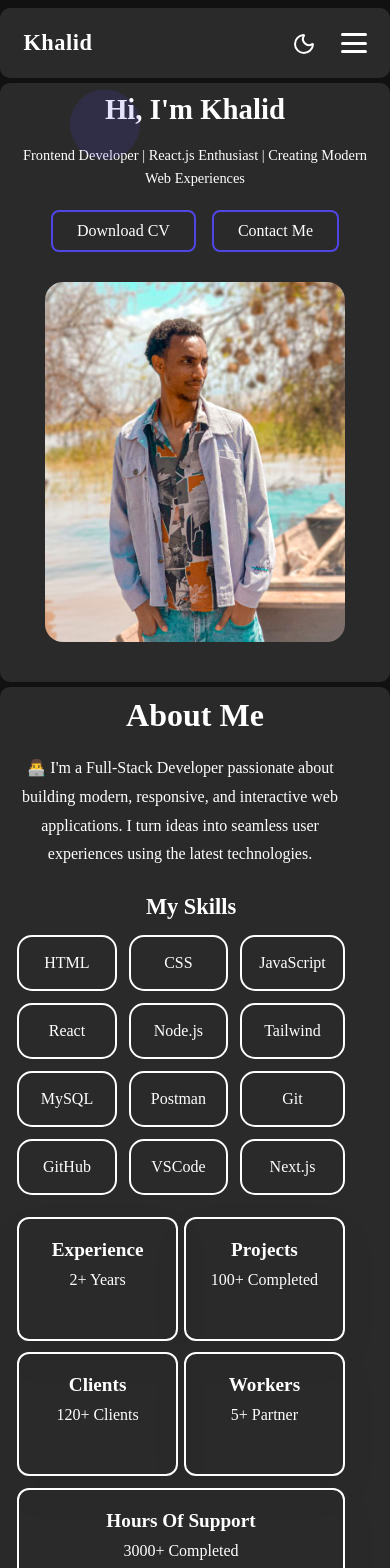
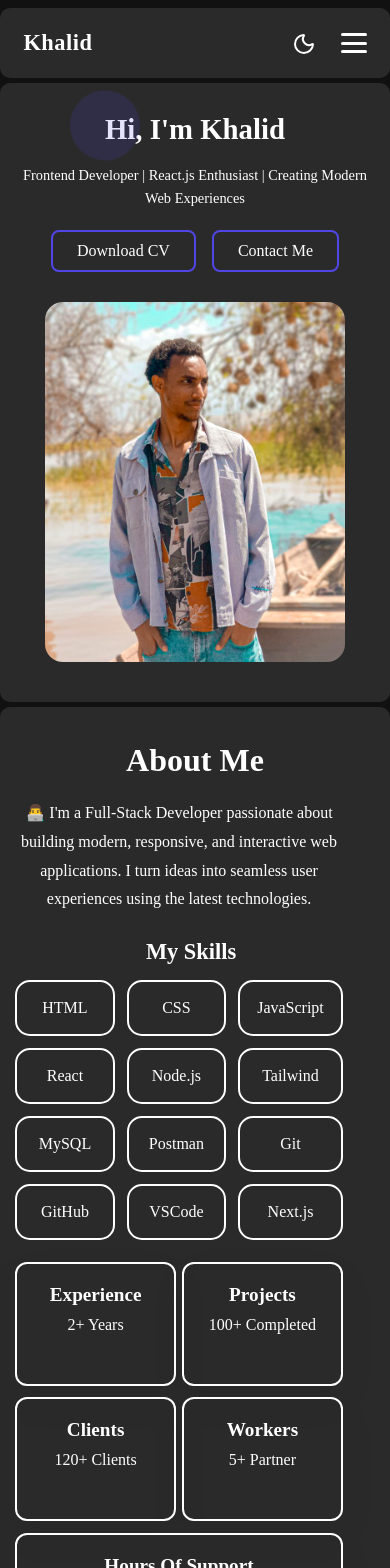
Before and after one commit to GTK-kala/Personal-Portfolio-App, a React (Vite) app in the folder Personal-Portfolio-App/: page / in a window 390 px wide. Shown: the top 1568 px of the page. Built offline with nearby package versions, Linux system fonts and the light colour scheme.

Commit message:
adding spaces in Hero and progect sections

```diff
--- a/Personal-Portfolio-App/src/components/About/About.css
+++ b/Personal-Portfolio-App/src/components/About/About.css
@@ -3,7 +3,7 @@
 /* ---------------------- */
 
 .about_light {
-  padding: 10px 8%;
+  padding: 35px 8%;
   background: #f8f9ff;
   position: relative;
   overflow: hidden;
@@ -12,7 +12,7 @@
 }
 
 .about_night {
-  padding: 10px 8%;
+  padding: 35px 8%;
   background: #2a2a2a;
   position: relative;
   overflow: hidden;
@@ -232,11 +232,11 @@
 @media (max-width: 400px) {
  .about-description_light{
     position: relative;
-    left: -15px;
+    left: -16px;
   }
   .about-description_night{
     position: relative;
-    left: -15px;
+    left: -16px;
   }
   .skills-title_light {
     position: relative;
@@ -248,7 +248,7 @@
   }
   .skills-list {
     position: relative;
-    left: -14px;
+    left: -16px;
   }
   .skills-list span {
     padding: 17px;
@@ -265,7 +265,7 @@
 
   .card_light {
     position: relative;
-    left: -13px;
+    left: -16px;
     height: 20%;
     background: #fff;
     flex: 1 1 60px;
@@ -279,7 +279,7 @@
 
   .card_night {
     position: relative;
-    left: -14px;
+    left: -16px;
     height: 20%;
     background: transparent;
     flex: 1 1 60px;
--- a/Personal-Portfolio-App/src/components/Contact/Contact.css
+++ b/Personal-Portfolio-App/src/components/Contact/Contact.css
@@ -260,7 +260,7 @@
 @media (max-width: 400px) {
   .contact-left{
     position: relative;
-    top: 8px;
+    top: 4px;
   }
   .contact-section_light{
     padding-top: 35px;
--- a/Personal-Portfolio-App/src/components/Hero/Hero.css
+++ b/Personal-Portfolio-App/src/components/Hero/Hero.css
@@ -6,7 +6,7 @@
   flex-wrap: wrap;
   justify-content: space-between;
   align-items: flex-start;
-  padding: 50px 6%;
+  padding: 60px 6%;
   padding-bottom: 70px;
   min-height: unset;
   background: linear-gradient(135deg, #eef2ff, #e0e7ff);
@@ -21,7 +21,7 @@
   flex-wrap: wrap;
   justify-content: space-between;
   align-items: flex-start;
-  padding: 50px 6%;
+  padding: 60px 6%;
   padding-bottom: 70px;
   min-height: unset;
   background: #2a2a2a;
@@ -270,13 +270,13 @@
 }
 @media (max-width: 500px) {
   .hero_light {
-    padding-top: 10px;
+    padding-top: 30px;
     display: flex;
     flex-direction: row-reverse;
     gap: 30px;
   }
   .hero_night {
-    padding-top: 10px;
+    padding-top: 30px;
     display: flex;
     flex-direction: row-reverse;
     gap: 30px;
@@ -317,13 +317,13 @@
 
 @media (max-width: 480px) {
   .hero_light {
-    padding-top: 10px;
+    padding-top: 30px;
     display: flex;
     flex-direction: row-reverse;
     gap: 30px;
   }
   .hero_night {
-    padding-top: 10px;
+    padding-top: 30px;
     display: flex;
     flex-direction: row-reverse;
     gap: 30px;
```
